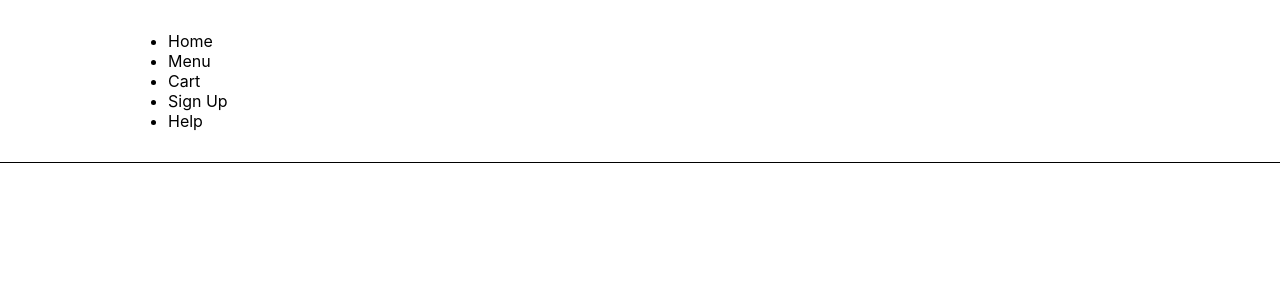
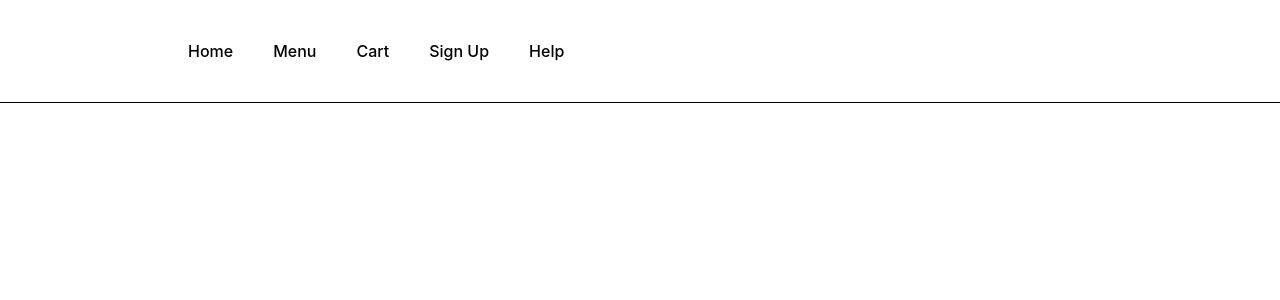
Before and after one commit to raychel1/order-me, a React (Create React App) app: page / in a window 1280 px wide. Shown: the top 300 px of the page. Built offline with nearby package versions, Linux system fonts and the light colour scheme.

Commit message:
lastest updateeee

```diff
--- a/src/App.css
+++ b/src/App.css
@@ -9,3 +9,10 @@ nav{
     border-bottom: 1px solid #000;
     z-index: 10;
 }
+nav ul li{
+    list-style: none;
+    display: inline-block;
+    margin: 10px 20px;
+    font-weight: 500;
+    cursor: pointer;
+}
```
